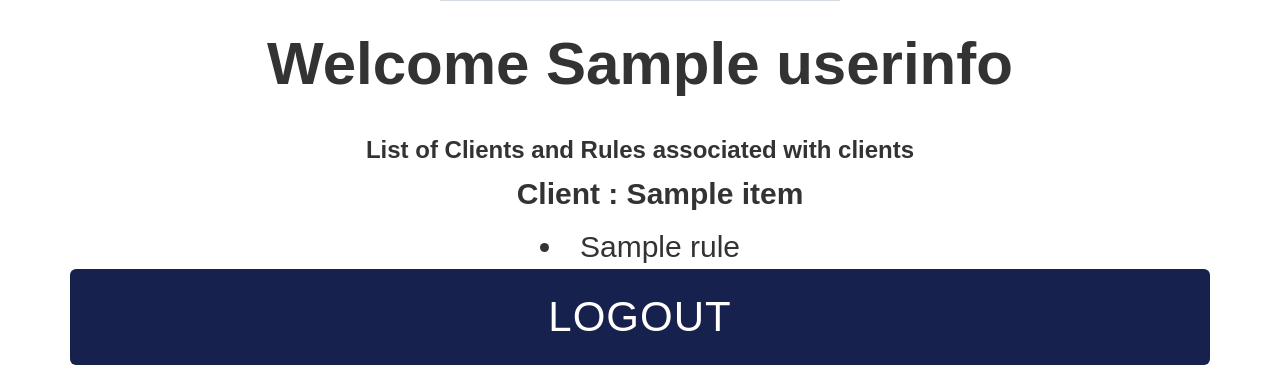
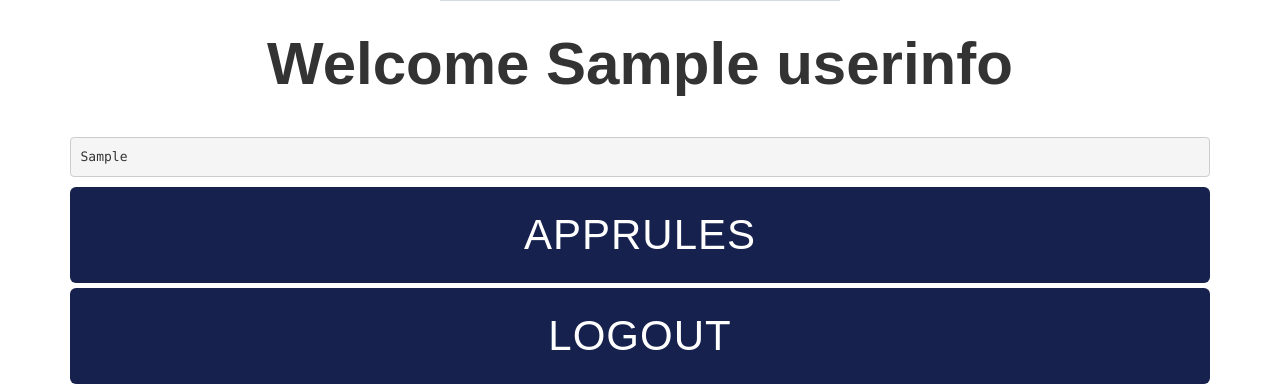
Before and after one commit to sidharth240887/auth0_Solution_App, a Flask app: template templates/dashboard.html in a window 1280 px wide. Shown: the part 614-998 px from the top of the page. Run offline with Flask 2, Linux system fonts and the light colour scheme; the template is opened without the code that fills it: most values are stand-ins (such as "Sample title", 1, 10 or a date in 2020); grey boxes marked "Sample" are stand-in pictures; parts of the project's set-up code (start-up, migrations or seed data) failed here and were passed over; some libraries are stand-ins or nearby versions.

Commit message:
Add files via upload

```diff
--- a/templates/dashboard.html
+++ b/templates/dashboard.html
@@ -14,13 +14,8 @@
                     <h1 id="logo"><img src="//cdn.auth0.com/samples/auth0_logo_final_blue_RGB.png" /></h1>
                     <img class="avatar" src="{{userinfo['picture']}}"/>
                     <h2><b>Welcome {{userinfo['name']}}</b></h2>
-                    <h3><b>List of Clients and Rules associated with clients</b></h3>
-                    {%for item in client_rule_info%}
-                    <ul><b>Client : {{item}}</b></ul>
-                    {%for rule in client_rule_info[item]%}
-                    <li>{{rule}}</li>
-                    {% endfor %}
-                    {% endfor %}
+                    <pre>{{userinfo_pretty}}</pre>
+                    <a id="qsClientBtn" class="btn btn-primary btn-lg btn-logout btn-block" href="/appruledisplay">AppRules</a>
                     <a id="qsLogoutBtn" class="btn btn-primary btn-lg btn-logout btn-block" href="/logout">Logout</a>
                 </div>
             </div>
```
